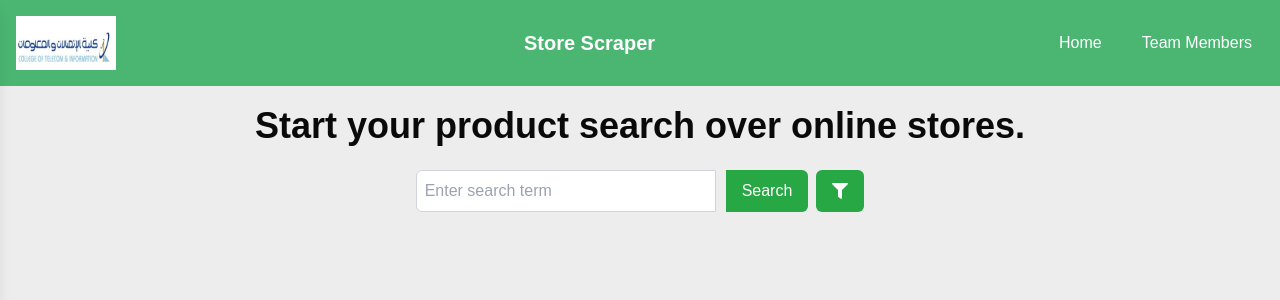
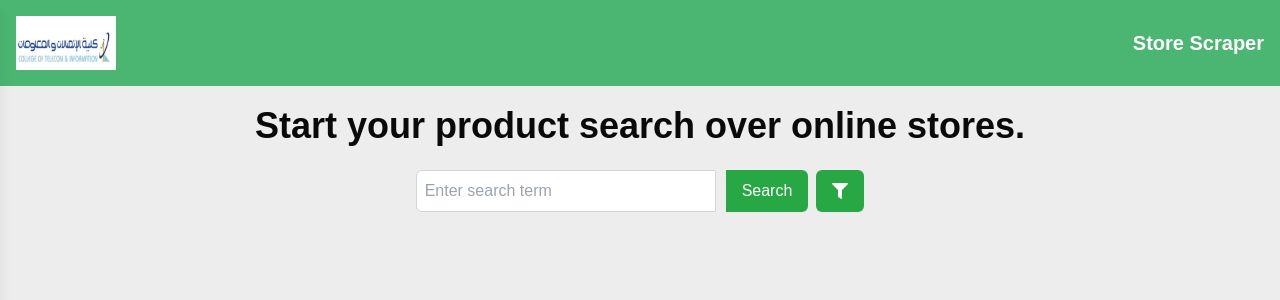
Before and after one commit to Rumbustious/scraping-websites, a Next.js app in the folder frontend/: page / in a window 1280 px wide. Shown: the top 300 px of the page. Built offline with nearby package versions, Linux system fonts and the light colour scheme.

Commit message:
remove team member page

```diff
--- a/frontend/src/app/Navbar.js
+++ b/frontend/src/app/Navbar.js
@@ -14,22 +14,8 @@ const Navbar = () => {
           className="mr-4"
         />
       </div>
-      <span className="text-white text-xl font-bold justify-center">
+      <div className="text-white text-xl font-bold justify-center">
         Store Scraper
-      </span>
-      <div className="flex space-x-4">
-        <Link
-          href="/"
-          className="text-white hover:bg-green-700 hover:text-gray-300 px-3 py-2 rounded-md"
-        >
-          Home
-        </Link>
-        <Link
-          href="/team"
-          className="text-white hover:bg-green-700 hover:text-gray-300 px-3 py-2 rounded-md"
-        >
-          Team Members
-        </Link>
       </div>
     </nav>
   );
--- a/frontend/src/app/team/page.js
+++ /dev/null
@@ -1,40 +0,0 @@
-import React from "react";
-import Navbar from "@/app/Navbar.js";
-import Image from "next/image";
-
-const Team = () => {
-  return (
-    <div>
-      <Navbar />
-      <div className="container mx-auto p-4">
-        <h1 className="text-4xl font-bold mb-6 text-center">Team Members</h1>
-        <div className="grid grid-cols-1 md:grid-cols-4 gap-6">
-          <div className="col-span-1"></div> {/* Empty column */}
-          <div className="bg-white p-6 rounded-lg shadow-lg flex flex-col items-center col-span-1">
-            <Image
-              src="/abdullah.jpg"
-              alt="Abdullah Faleh Alotaibi"
-              width={150}
-              height={150}
-              className="rounded mb-4"
-            />
-            <h2 className="text-xl font-semibold">Abdullah Faleh Alotaibi</h2>
-          </div>
-          <div className="bg-white p-6 rounded-lg shadow-lg flex flex-col items-center col-span-1">
-            <Image
-              src="/saad.jpg"
-              alt="Saad Thaar Alqahtani"
-              width={150}
-              height={150}
-              className="rounded mb-4"
-            />
-            <h2 className="text-xl font-semibold">Saad Thaar Alqahtani</h2>
-          </div>
-          <div className="col-span-1"></div> {/* Empty column */}
-        </div>
-      </div>
-    </div>
-  );
-};
-
-export default Team;
```
